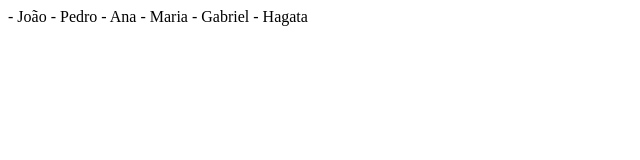
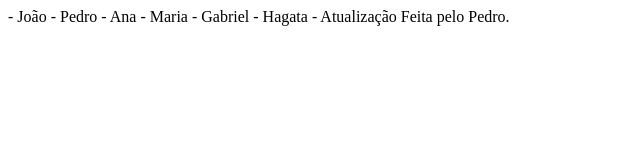
Before and after one commit to GabrielRodriguez153/projeto-3b1, a plain HTML site: page index.html in a window 1280 px wide. Shown: the whole page, without its empty margins (0-640 px from the left). Drawn offline with Linux system fonts and the light colour scheme.

Commit message:
Versão P

```diff
--- a/index.html
+++ b/index.html
@@ -13,5 +13,6 @@
     - Maria
     - Gabriel
     - Hagata
+    - Atualização Feita pelo Pedro.
 </body>
 </html>
```
